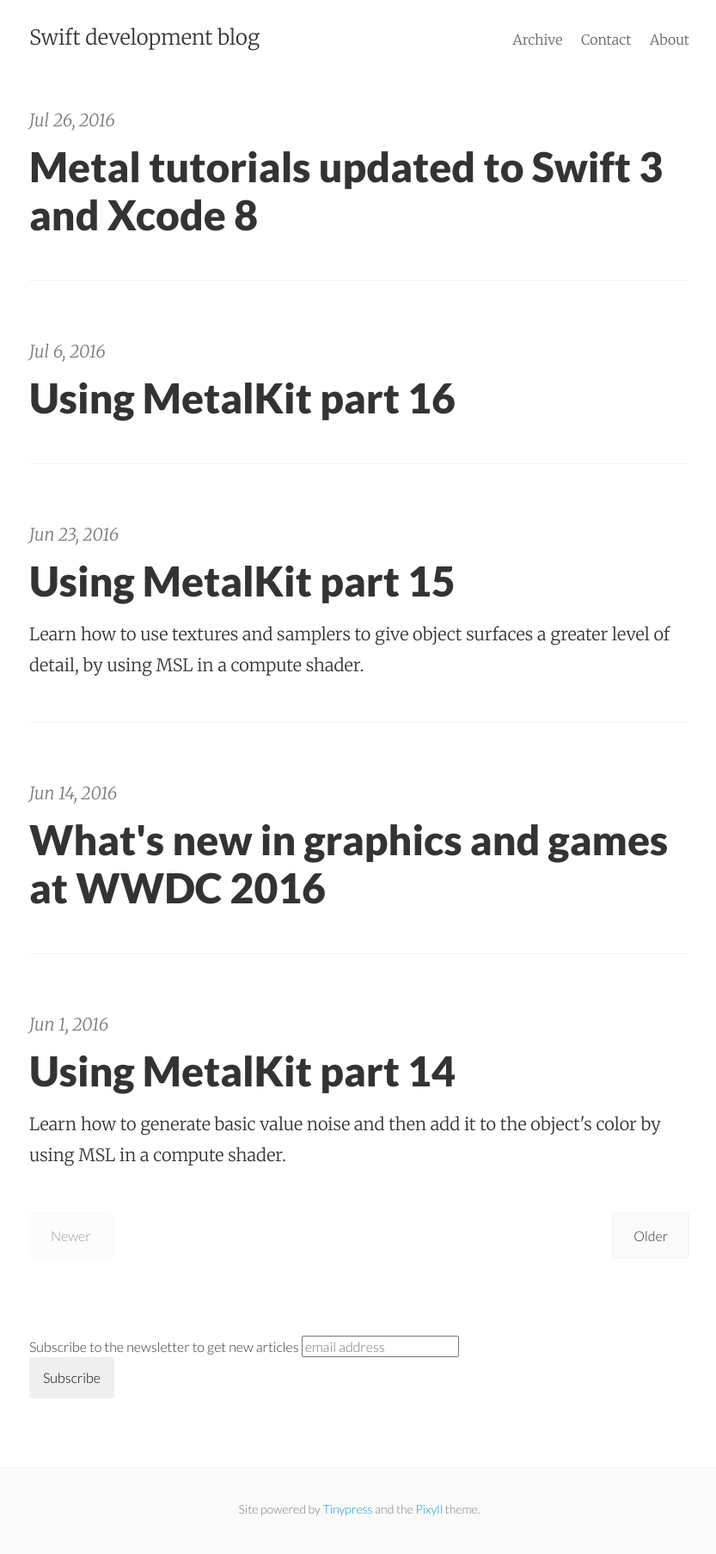
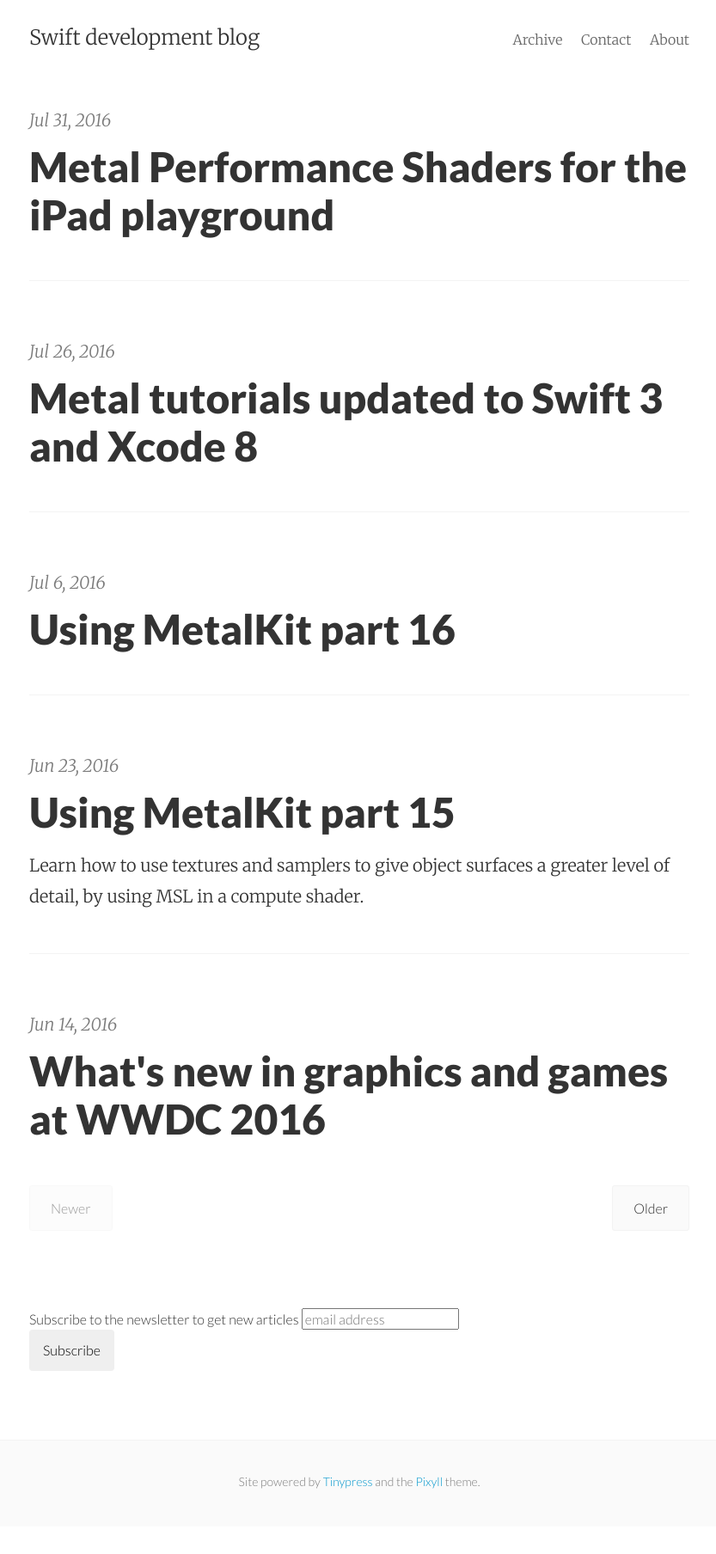
Before and after one commit to mhorga/mhorga.github.io, a Jekyll site: the page built from index.html, in a window 1280 px wide. Shown: the whole page at 86% size, without its empty margins (222-1055 px from the left). Built offline with Jekyll 4.4.1, drawn with Linux system fonts in a browser that asks for light colours; the list of posts is cut into pages by our own code; comment, search, counter and statistics services are not loaded; after the commit the page ends 1776 px from its top, so only the background shows below that; some of the changed lines change nothing that is shown.

Commit message:
Post update: Metal Performance Shaders for the iPad playground

```diff
--- a/_posts/2016-07-31-metal-performance-shaders-for-the-ipad-playground.markdown
+++ b/_posts/2016-07-31-metal-performance-shaders-for-the-ipad-playground.markdown
@@ -1,5 +1,5 @@
 ---
-published: false
+published: true
 title: Metal Performance Shaders for the iPad playground
 layout: post
 ---
@@ -61,6 +61,6 @@
 
 ![alt text](https://github.com/MetalKit/images/raw/master/mps_7.PNG "7")
 
-Imagine the possibilities you have here, by only changing one line of code! There are a couple dozen different shaders that you can try. Check out the [Metal Performance Shaders API](https://developer.apple.com/reference/metalperformanceshaders#symbols) for more details. If you are really into image processing, you might want to also check Simon Gladman's [Core Image for Swift](https://itunes.apple.com/us/book/core-image-for-swift/id1073029980?mt=13) book. If you want to learn more about the `Metal` backend of `MPS`, also check out Warren Moore's [Metal by Example](https://gum.co/metalbyexample) book. The [source code](https://github.com/MetalKit/metal) for the playground in this article is posted on Github as usual.
+Imagine the possibilities you have here, by only changing one line of code! There are a couple dozen different shaders that you can try. Check out the [Metal Performance Shaders API](https://developer.apple.com/reference/metalperformanceshaders#symbols) for more details. If you are really into image processing, you might want to also check Simon Gladman's [Core Image for Swift](https://itunes.apple.com/us/book/core-image-for-swift/id1073029980?mt=13) book. If you want to learn more about the `Metal` backend of `MPS`, also check out Warren Moore's [Metal by Example](https://gum.co/metalbyexample) book. The [source code](https://github.com/MetalKit/mps) for the playground in this article is posted on Github as usual.
 
 Until next time!
```
